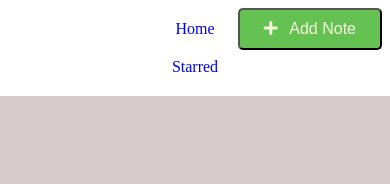
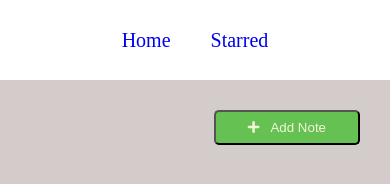
Before and after one commit to shiwani08/Notes-App, a plain HTML site: page index.html in a window 390 px wide. Drawn offline with nearby package versions, Linux system fonts and the light colour scheme.

Commit message:
not that responsive

```diff
--- a/assets/css/style.css
+++ b/assets/css/style.css
@@ -118,26 +118,3 @@ body {
 .star-icon.yellow {
     color: yellow;
 }
-
-@media (max-width: 768px) {
-    .navBar {
-        flex-direction: column;
-        gap: 20px;
-        padding: 20px 0;
-        height: auto;
-        font-size: 1rem;
-    }
-
-    .notesContainer {
-        grid-template-columns: 1fr;
-        padding: 20px;
-        gap: 20px;
-    }
-
-    .addNote {
-        padding: 10px 1.5rem;
-        font-size: 1rem;
-        top: 0.5rem;
-        right: 0.5rem;
-    }
-}
```
